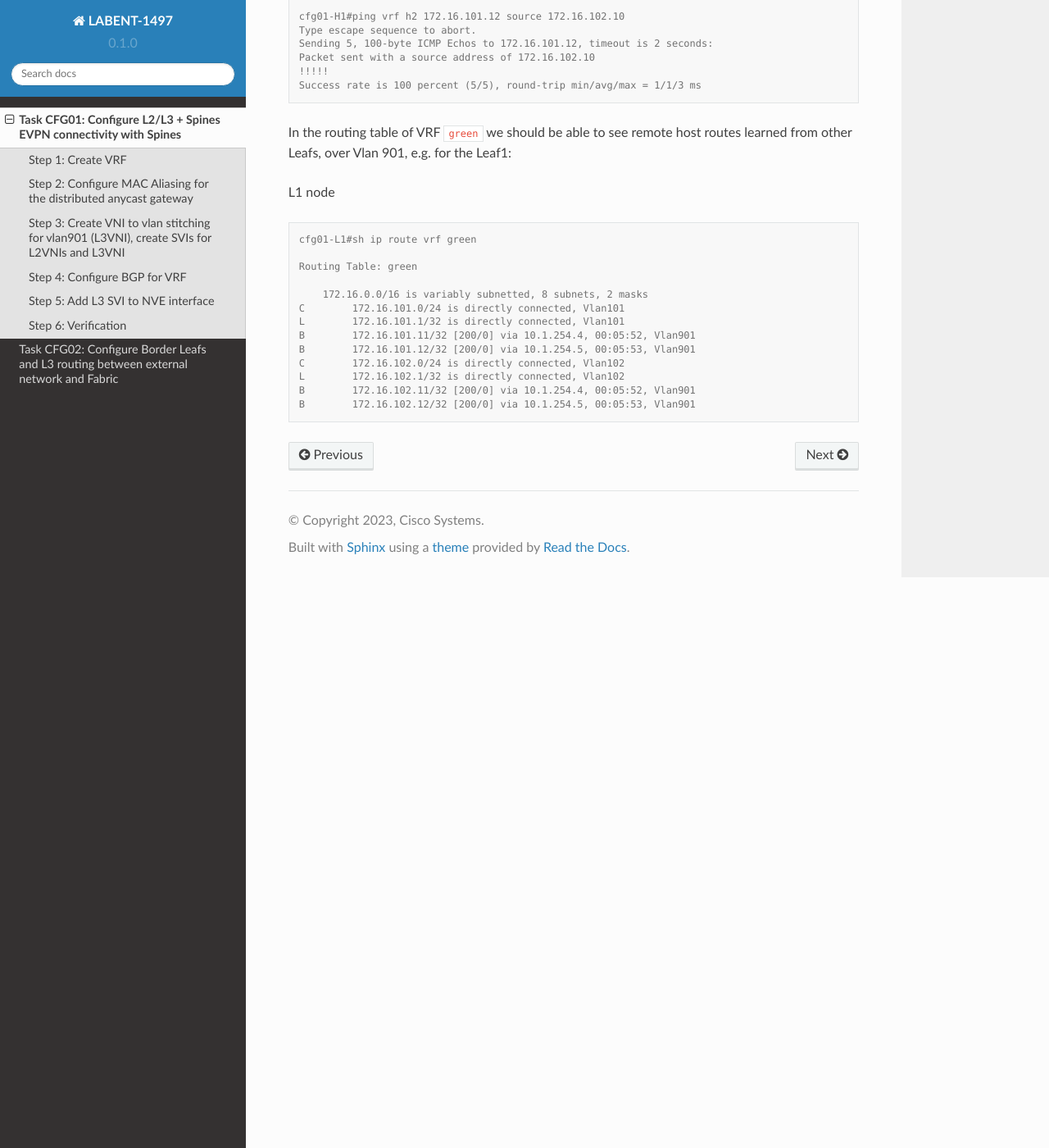
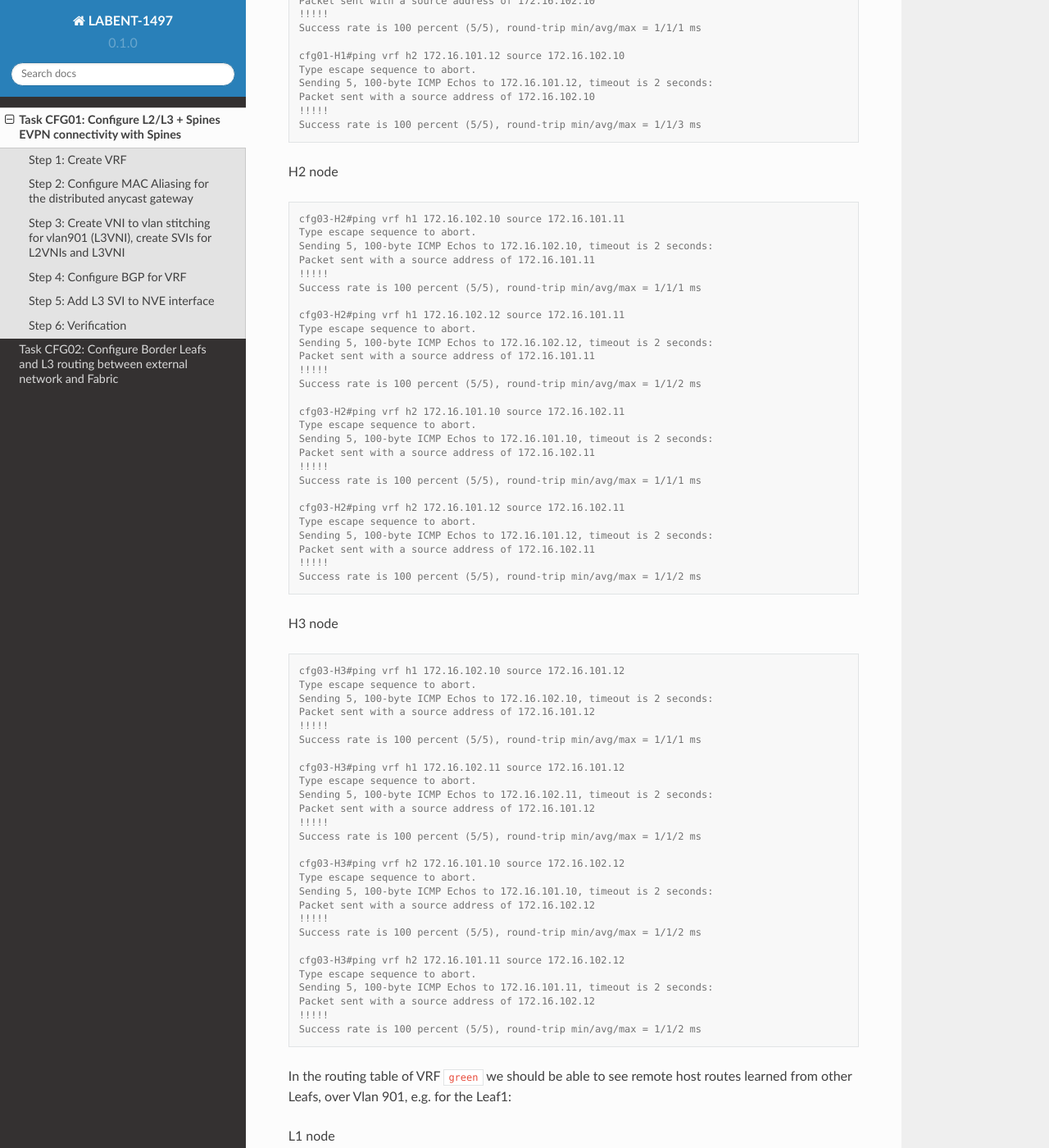
Before and after one commit to dvishchu/labent-1497, a Sphinx documentation site: the page built from docs/source/task_01.rst, in a window 1280 px wide and 1400 px high, scrolled down 5783 px. Shown: the whole window at 82% size. Built offline with Sphinx 7.4.7 and the Read the Docs theme 2.0.0, drawn with Linux system fonts in a browser that asks for light colours; pages that are not in the unit, such as notebooks, are missing from menus; some of the changed text lies outside the part shown.

Commit message:
Updated TASK06 in CFG01

```diff
--- a/docs/source/task_01.rst
+++ b/docs/source/task_01.rst
@@ -208,6 +208,8 @@ Step 6: Verification
 
 At the end of this task you would be able to ping between hosts located in different vlans, as routing is enabled now between different subnets via L3VNI 50901, Vlan 901.
 
+H1 node
+
 .. code-block:: console
 
     cfg01-H1#ping vrf h1 172.16.102.11 source 172.16.101.10
@@ -238,6 +240,70 @@ At the end of this task you would be able to ping between hosts located in diffe
     !!!!!
     Success rate is 100 percent (5/5), round-trip min/avg/max = 1/1/3 ms
 
+H2 node
+
+.. code-block:: console
+
+    cfg03-H2#ping vrf h1 172.16.102.10 source 172.16.101.11
+    Type escape sequence to abort.
+    Sending 5, 100-byte ICMP Echos to 172.16.102.10, timeout is 2 seconds:
+    Packet sent with a source address of 172.16.101.11
+    !!!!!
+    Success rate is 100 percent (5/5), round-trip min/avg/max = 1/1/1 ms
+
+    cfg03-H2#ping vrf h1 172.16.102.12 source 172.16.101.11
+    Type escape sequence to abort.
+    Sending 5, 100-byte ICMP Echos to 172.16.102.12, timeout is 2 seconds:
+    Packet sent with a source address of 172.16.101.11
+    !!!!!
+    Success rate is 100 percent (5/5), round-trip min/avg/max = 1/1/2 ms
+
+    cfg03-H2#ping vrf h2 172.16.101.10 source 172.16.102.11
+    Type escape sequence to abort.
+    Sending 5, 100-byte ICMP Echos to 172.16.101.10, timeout is 2 seconds:
+    Packet sent with a source address of 172.16.102.11
+    !!!!!
+    Success rate is 100 percent (5/5), round-trip min/avg/max = 1/1/1 ms
+
+    cfg03-H2#ping vrf h2 172.16.101.12 source 172.16.102.11
+    Type escape sequence to abort.
+    Sending 5, 100-byte ICMP Echos to 172.16.101.12, timeout is 2 seconds:
+    Packet sent with a source address of 172.16.102.11
+    !!!!!
+    Success rate is 100 percent (5/5), round-trip min/avg/max = 1/1/2 ms
+
+H3 node
+
+.. code-block:: console
+
+    cfg03-H3#ping vrf h1 172.16.102.10 source 172.16.101.12
+    Type escape sequence to abort.
+    Sending 5, 100-byte ICMP Echos to 172.16.102.10, timeout is 2 seconds:
+    Packet sent with a source address of 172.16.101.12
+    !!!!!
+    Success rate is 100 percent (5/5), round-trip min/avg/max = 1/1/1 ms
+
+    cfg03-H3#ping vrf h1 172.16.102.11 source 172.16.101.12
+    Type escape sequence to abort.
+    Sending 5, 100-byte ICMP Echos to 172.16.102.11, timeout is 2 seconds:
+    Packet sent with a source address of 172.16.101.12
+    !!!!!
+    Success rate is 100 percent (5/5), round-trip min/avg/max = 1/1/2 ms
+
+    cfg03-H3#ping vrf h2 172.16.101.10 source 172.16.102.12
+    Type escape sequence to abort.
+    Sending 5, 100-byte ICMP Echos to 172.16.101.10, timeout is 2 seconds:
+    Packet sent with a source address of 172.16.102.12
+    !!!!!
+    Success rate is 100 percent (5/5), round-trip min/avg/max = 1/1/2 ms
+
+    cfg03-H3#ping vrf h2 172.16.101.11 source 172.16.102.12
+    Type escape sequence to abort.
+    Sending 5, 100-byte ICMP Echos to 172.16.101.11, timeout is 2 seconds:
+    Packet sent with a source address of 172.16.102.12
+    !!!!!
+    Success rate is 100 percent (5/5), round-trip min/avg/max = 1/1/2 ms
+
 In the routing table of VRF ``green`` we should be able to see remote host routes learned from other Leafs, over Vlan 901, e.g. for the Leaf1:
 
 L1 node
@@ -257,3 +323,91 @@ L1 node
     L        172.16.102.1/32 is directly connected, Vlan102
     B        172.16.102.11/32 [200/0] via 10.1.254.4, 00:05:52, Vlan901
     B        172.16.102.12/32 [200/0] via 10.1.254.5, 00:05:53, Vlan901
+
+The L3VNI 50901 state should be Up. Note that Mode is L3CP for it – indicating it is used for routing. Also, you can see which VRF it is linked to.
+
+L1 node
+
+.. code-block:: console
+
+    cfg03-L1#sh nve int nve1
+    Interface: nve1, State: Admin Up, Oper Up, Encapsulation: Vxlan,
+    BGP host reachability: Enable, VxLAN dport: 4789
+    VNI number: L3CP 1 L2CP 2 L2DP 0
+    source-interface: Loopback1 (primary:10.1.254.3 vrf:0)
+    tunnel interface: Tunnel0
+
+    cfg03-L1#sh l2vpn evpn evi 101 detail
+    EVPN instance:       101 (VLAN Based)
+    RD:                10.1.255.3:101 (auto)
+    Import-RTs:        65001:101
+    Export-RTs:        65001:101
+    Per-EVI Label:     none
+    State:             Established
+    Replication Type:  Ingress (global)
+    Encapsulation:     vxlan
+    IP Local Learn:    Enabled (global)
+    Adv. Def. Gateway: Enabled (global)
+    Re-originate RT5:  Disabled
+    Adv. Multicast:    Disabled (global)
+    Vlan:              101
+        Ethernet-Tag:    0
+        State:           Established
+        Flood Suppress:  Attached
+        Core If:         Vlan901
+        Access If:       Vlan101
+        NVE If:          nve1
+        RMAC:            aabb.cc80.0300
+        Core Vlan:       901
+        L2 VNI:          10101
+        L3 VNI:          50901
+        VTEP IP:         10.1.254.3
+        VRF:             green
+        IPv4 IRB:        Enabled
+        IPv6 IRB:        Disabled
+        Pseudoports:
+        Ethernet0/0 service instance 101
+            Routes: 0 MAC, 1 MAC/IP
+        Peers:
+        10.1.254.4
+            Routes: 2 MAC, 2 MAC/IP, 1 IMET, 0 EAD
+        10.1.254.5
+            Routes: 2 MAC, 2 MAC/IP, 1 IMET, 0 EAD
+
+    cfg03-L1#sh l2vpn evpn evi 102 detail
+    EVPN instance:       102 (VLAN Based)
+    RD:                10.1.255.3:102 (auto)
+    Import-RTs:        65001:102
+    Export-RTs:        65001:102
+    Per-EVI Label:     none
+    State:             Established
+    Replication Type:  Static
+    Encapsulation:     vxlan
+    IP Local Learn:    Enabled (global)
+    Adv. Def. Gateway: Enabled (global)
+    Re-originate RT5:  Disabled
+    Adv. Multicast:    Disabled (global)
+    Vlan:              102
+        Ethernet-Tag:    0
+        State:           Established
+        Flood Suppress:  Attached
+        Core If:         Vlan901
+        Access If:       Vlan102
+        NVE If:          nve1
+        RMAC:            aabb.cc80.0300
+        Core Vlan:       901
+        L2 VNI:          10102
+        L3 VNI:          50901
+        VTEP IP:         10.1.254.3
+        MCAST IP:        225.0.1.102
+        VRF:             green
+        IPv4 IRB:        Enabled
+        IPv6 IRB:        Disabled
+        Pseudoports:
+        Ethernet0/0 service instance 102
+            Routes: 0 MAC, 1 MAC/IP
+        Peers:
+        10.1.254.4
+            Routes: 2 MAC, 2 MAC/IP, 0 IMET, 0 EAD
+        10.1.254.5
+            Routes: 2 MAC, 2 MAC/IP, 0 IMET, 0 EAD
```
